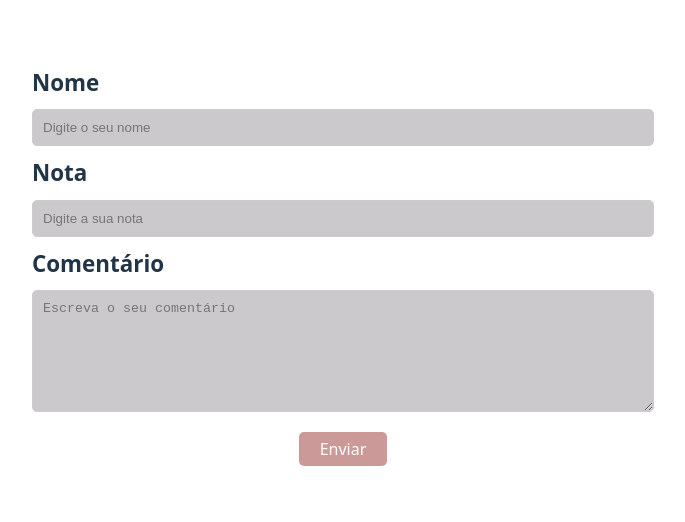
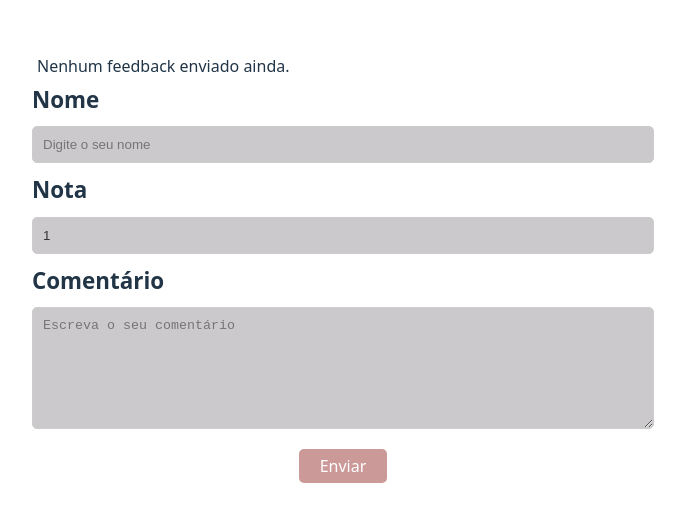
Before and after one commit to leommartin/Web-Dev-Projects, a React (Vite) app in the folder react/feedback-app/: page / in a window 1280 px wide. Shown: the part 134-656 px from the top of the page, without its empty margins (297-982 px from the left). Built offline with nearby package versions, Linux system fonts and the light colour scheme.

Commit message:
feat: enable components to communicate and generate a feedback list

```diff
--- a/react/feedback-app/src/components/FeedbackForm.jsx
+++ b/react/feedback-app/src/components/FeedbackForm.jsx
@@ -1,21 +1,76 @@
+import { useState } from 'react';
+import FeedbackItem from './FeedbackItem'
 import './css/FeedbackForm.css'
+import FeedbackList from './FeedbackList';
 
 function FeedbackForm()
 {
+    const [name, setName] = useState("");
+    const [rating, setRating] = useState(1);
+    const [comment, setComment] = useState("");
+    const [feedbacks, setFeedback] = useState([]);
+
+    // This function will be called when the form is submitted
+    // Here, we create a new feedback object and add it to the feedbacks state (array)
+    function handleSubmit(event) {
+        event.preventDefault();
+
+        const newFeedback = {
+            name: name,
+            rating: rating,
+            comment: comment
+        };
+
+        // Update the feedbacks state with the new feedback
+        setFeedback([...feedbacks, newFeedback]);
+
+        console.log(newFeedback);
+        console.log(feedbacks);
+
+        // Reset the form fields
+        setName("");
+        setRating(1);
+        setComment("");
+    }
+
     return(
         <>
-            <form class="feedback-form">
+
+            {feedbacks.length === 0 && <p>Nenhum feedback enviado ainda.</p>}
+
+            {/* Using onChange to update the state each time the user types in the input fields. */}
+            <form className="feedback-form" onSubmit={handleSubmit}>
                 <label>Nome</label>
-                <input type="text" placeholder="Digite o seu nome"/>
+                <input
+                  type="text"
+                  placeholder="Digite o seu nome"
+                  value={name}
+                  onChange={e => setName(e.target.value)}
+                />
 
                 <label>Nota</label>
-                <input type="number" min="1" max="5" placeholder="Digite a sua nota"/>
+                <input
+                  type="number"
+                  min="1"
+                  max="5"
+                  placeholder="Digite a sua nota"
+                  value={rating}
+                  onChange = {e=> setRating(e.target.value)}
+                />
 
                 <label>Comentário</label>
-                <textarea placeholder="Escreva o seu comentário"></textarea>
+                <textarea
+                  placeholder="Escreva o seu comentário"
+                  value={comment}
+                  onChange={e => setComment(e.target.value)}
+                />
 
                 <button type="submit">Enviar</button>
             </form>
+
+            {/* Display the feedbacks rendering a div for each feedback item. */}
+            <FeedbackList feedbacks={feedbacks} />
+
         </>
     );
 }
--- a/react/feedback-app/src/components/FeedbackItem.jsx
+++ b/react/feedback-app/src/components/FeedbackItem.jsx
@@ -0,0 +1,16 @@
+
+// Here we get the props passed to the FeedbackItem component
+// These props are passed with the FeedbackItem component in FeedbackForm.jsx
+
+function FeedbackItem({ nome, nota, comentario }) {
+  return (
+    <div className="feedback-item">
+      <p><strong>{nome}</strong></p>
+      <p><strong>Nota:</strong> {nota}</p>
+      <p><strong>Comentário:</strong> {comentario}</p>
+      <hr />
+    </div>
+  );
+}
+
+export default FeedbackItem;
--- a/react/feedback-app/src/components/FeedbackList.jsx
+++ b/react/feedback-app/src/components/FeedbackList.jsx
@@ -0,0 +1,19 @@
+import FeedbackItem from './FeedbackItem';
+
+function FeedbackList({ feedbacks })
+{
+    return (
+        <div>
+        { feedbacks.map((f, i) => (
+            <FeedbackItem
+                key={i}
+                nome={f.name}
+                nota={f.rating}
+                comentario={f.comment}
+            />
+        ))}
+        </div>
+    );
+}
+
+export default FeedbackList;
```
